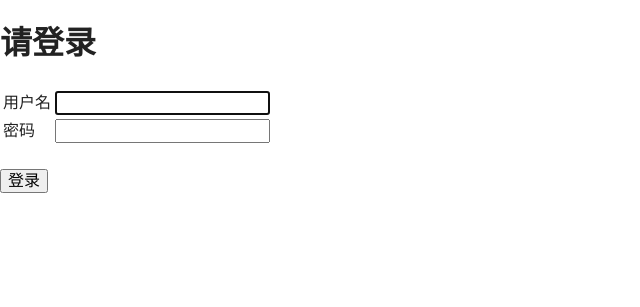
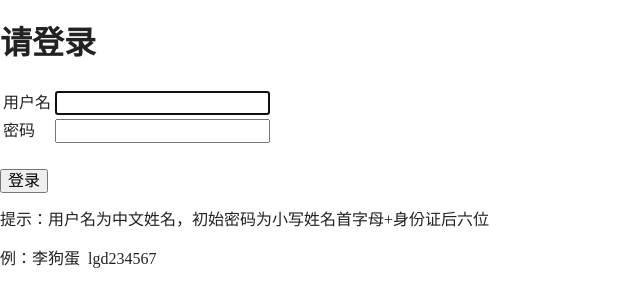
Before and after one commit to 4wuyan/order-management-django, a Django app: page /orders/login/ in a window 1280 px wide. Shown: the top 307 px of the page, without its empty margins (0-640 px from the left). Run offline with Django 3.2, Linux system fonts and the light colour scheme.

Commit message:
update login template

```diff
--- a/orders/templates/orders/login.html
+++ b/orders/templates/orders/login.html
@@ -30,4 +30,6 @@
     <input type="submit" value="登录" />
     <input type="hidden" name="next" value="{% if next %}{{ next }}{% else %}{% url 'index' %}{% endif %}" />
 </form>
+<p>提示：用户名为中文姓名，初始密码为小写姓名首字母+身份证后六位</p>
+<p>例：李狗蛋&nbsp;&nbsp;lgd234567</p>
 {% endblock %}
```
